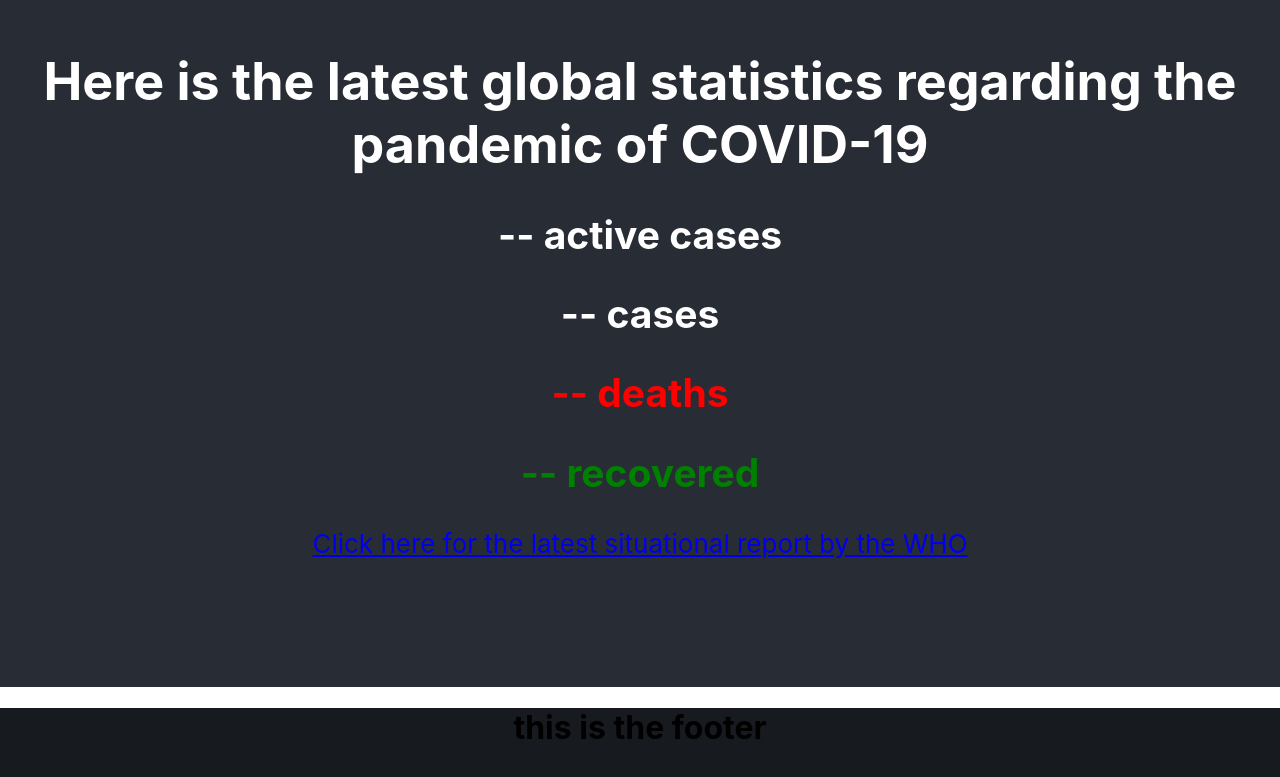
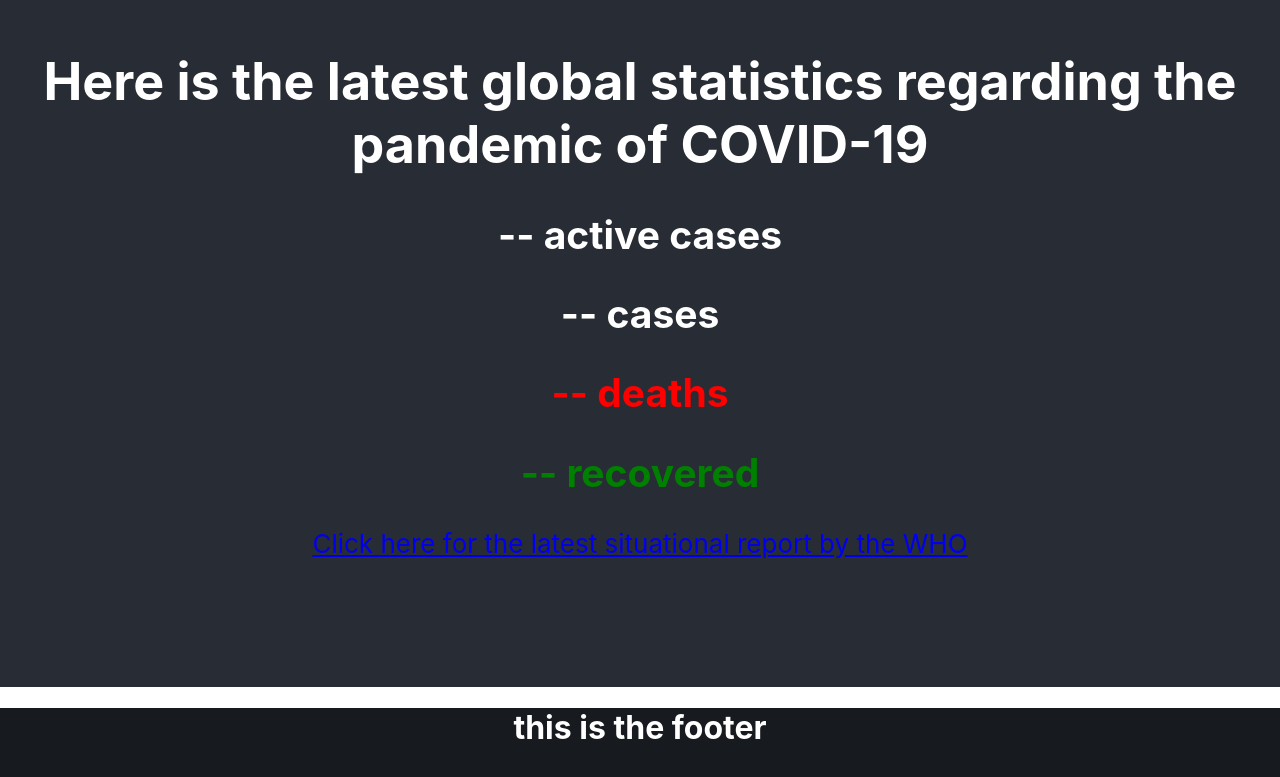
Before and after one commit to gawaxx/covid19update, a React (Create React App) app: page / in a window 1280 px wide. Shown: the part 113-890 px from the top of the page. Built offline with nearby package versions, Linux system fonts and the light colour scheme; no server answers.

Commit message:
modifying footer

```diff
--- a/src/App.js
+++ b/src/App.js
@@ -1,6 +1,7 @@
 import React from 'react';
 import './App.css';
 import Stats from './components/Stats';
+import Footer from './components/Footer';
 
 function App() {
   return (
@@ -9,7 +10,7 @@ function App() {
           <Stats />
       </header>
       <footer className="App-footer" >
-          <h1> this is the footer</h1>
+          <Footer />
       </footer>
     </div>
   );
--- /dev/null
+++ b/src/components/Footer.js
@@ -0,0 +1,11 @@
+import React, { Component } from 'react'
+
+export default class Footer extends Component {
+    render() {
+        return (
+            <div>
+                <h1 style={{ color: 'white' }} > this is the footer </h1>
+            </div>
+        )
+    }
+}
```
